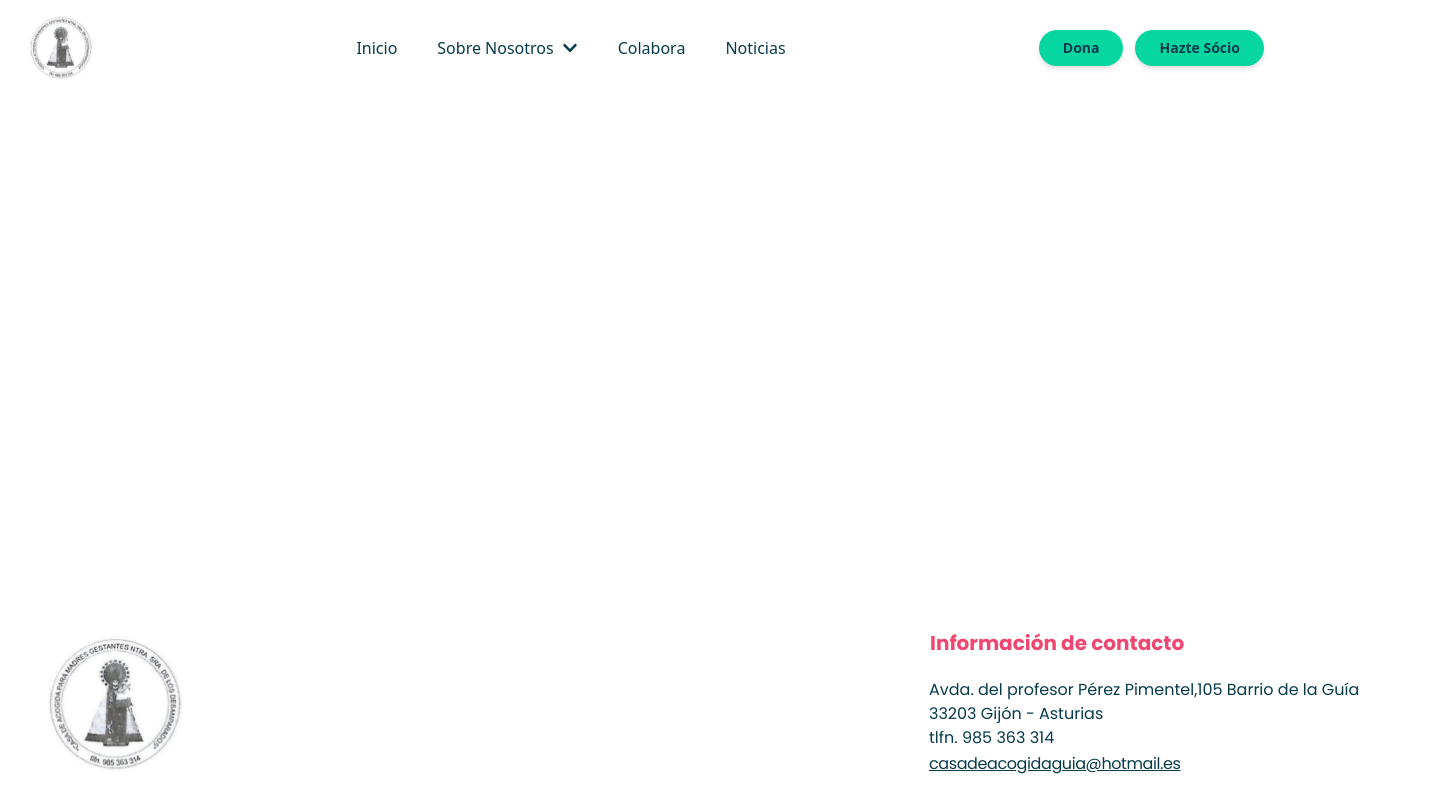
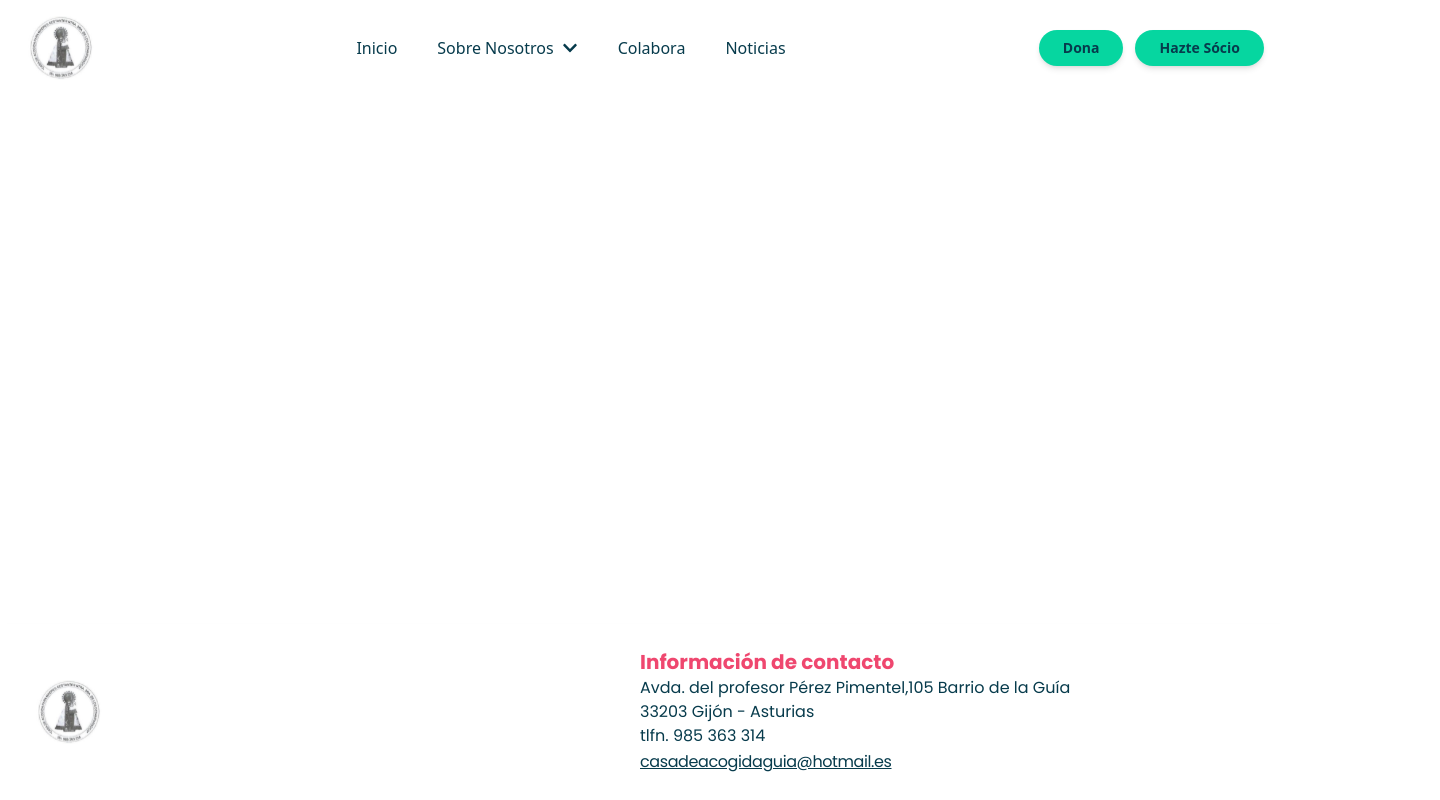
Before and after one commit to vallefarinha/front-casa, a React (Vite) app: page / in a window 1280 px wide. Shown: the whole page, 1440 px wide, since content can reach past the window. Built offline with nearby package versions, Linux system fonts and the light colour scheme.

Commit message:
position ok

```diff
--- a/src/components/footer/Footer.jsx
+++ b/src/components/footer/Footer.jsx
@@ -1,28 +1,31 @@
 import React from 'react';
+import { Link } from 'react-router-dom';
+import LogoNav from "../../assets/images/LogoSanta.svg";
 
 const ContactInfo = () => (
-  <div className="w-[473.79px] h-[91.59px]">
-    <div className="text-LetterColor text-base font-normal font-poppinsRegular">
-      Avda. del profesor Pérez Pimentel,105 Barrio de la Guía<br/>33203 Gijón - Asturias
-    </div>
-    <div className="text-LetterColor text-base font-normal font-poppinsRegular">
-      tlfn. 985 363 314
-    </div>
-    <a href="mailto:casadeacogidaguia@hotmail.es" className="text-LetterColor text-base font-normal font-poppinsRegular underline leading-7 tracking-tight">
+  <div className="text-LetterColor text-base font-normal font-poppinsRegular">
+    Avda. del profesor Pérez Pimentel,105 Barrio de la Guía<br/>33203 Gijón - Asturias
+    <br/>
+    tlfn. 985 363 314
+    <br/>
+    <a href="mailto:casadeacogidaguia@hotmail.es" className="underline leading-7 tracking-tight">
       casadeacogidaguia@hotmail.es
     </a>
   </div>
 );
 
 const Footer = () => (
-  <div className="w-[1440.49px] h-[190px] relative shadow-xl">
-    <div className="w-[1440px] h-[190px] left-0 top-0 absolute bg-white">
-      <div className="w-[407px] h-6 left-[930px] top-[19px] absolute text-primaryColor text-xl font-semibold font-poppinsBold">
+  <div className="bg-white w-full h-auto py-6 px-4 md:px-6 flex items-center justify-between shadow-xl">
+    <div className="flex items-center space-x-3">
+    <Link to="/" className="flex items-center space-x-3 rtl:space-x-reverse">
+        <img src={LogoNav} className="h-16" alt="Logo" />
+    </Link>
+
+    </div>
+    <div className="w-2/3 md:w-1/2">
+      <div className="text-primaryColor text-xl font-semibold font-poppinsBold">
         Información de contacto
       </div>
-    </div>
-    <img className="w-[187.99px] h-[137.38px] left-[18px] top-[26px] absolute" src="src\assets\images\LogoSanta.svg" />
-    <div className="w-[511.49px] h-[91.59px] left-[929px] top-[68px] absolute">
       <ContactInfo />
     </div>
   </div>
```
